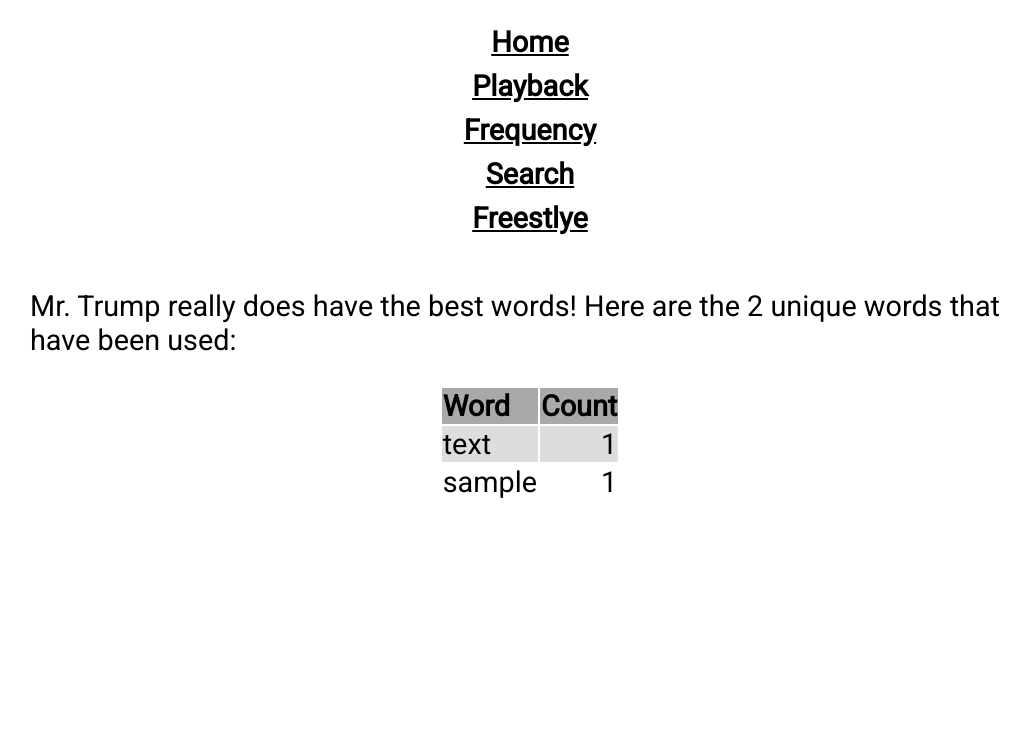
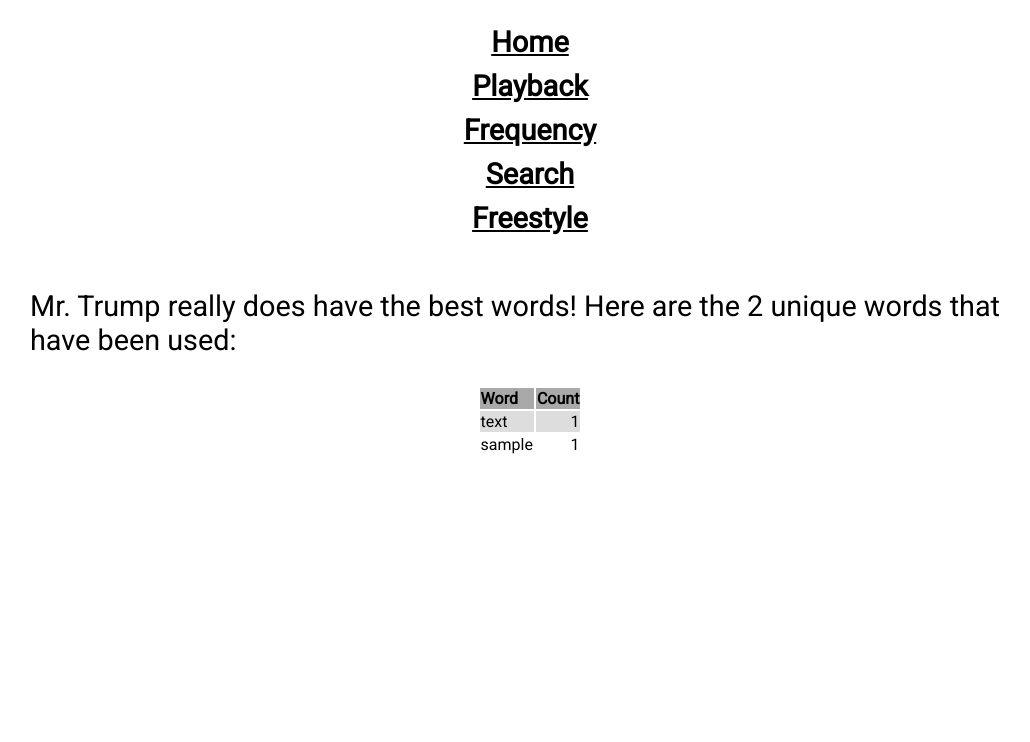
Before and after one commit to chrismeyers/trumppet, a Flask app: page /frequency in a window 1280 px wide. Shown: the top 742 px of the page, without its empty margins (110-1140 px from the left). Run offline with Flask 2, Linux system fonts and the light colour scheme; a database or web service that is not in the repository returns one stand-in record (values such as "Sample title").

Commit message:
typo and table font size reduction.

```diff
--- a/trumppetweb/templates/frequency.html
+++ b/trumppetweb/templates/frequency.html
@@ -6,7 +6,7 @@
     <div class="row">
       <p class="large-font">Mr. Trump really does have the best words! Here are the {{ best_words | length }} unique words that have been used:</p>
 
-      <div class="flex-container large-font">
+      <div class="flex-container">
         <table>
           <tr>
             <th>Word</th>
--- a/trumppetweb/templates/nav.html
+++ b/trumppetweb/templates/nav.html
@@ -3,5 +3,5 @@
   <div class="flex-item flex-item-header"><a href="/playback">Playback</a></div>
   <div class="flex-item flex-item-header"><a href="/frequency">Frequency</a></div>
   <div class="flex-item flex-item-header"><a href="/search">Search</a></div>
-  <div class="flex-item flex-item-header"><a href="/freestyle">Freestlye</a></div>
+  <div class="flex-item flex-item-header"><a href="/freestyle">Freestyle</a></div>
 </div>
```
